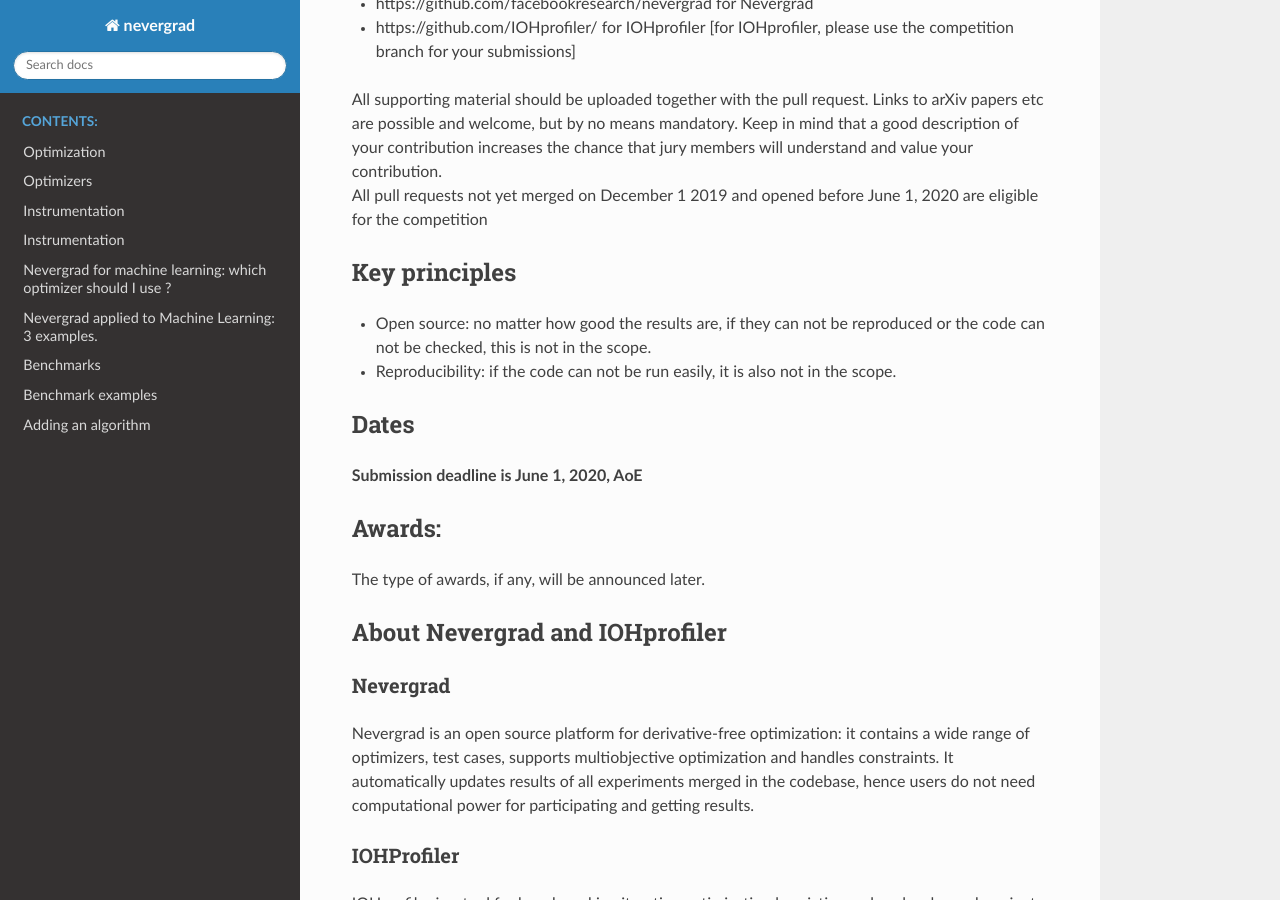
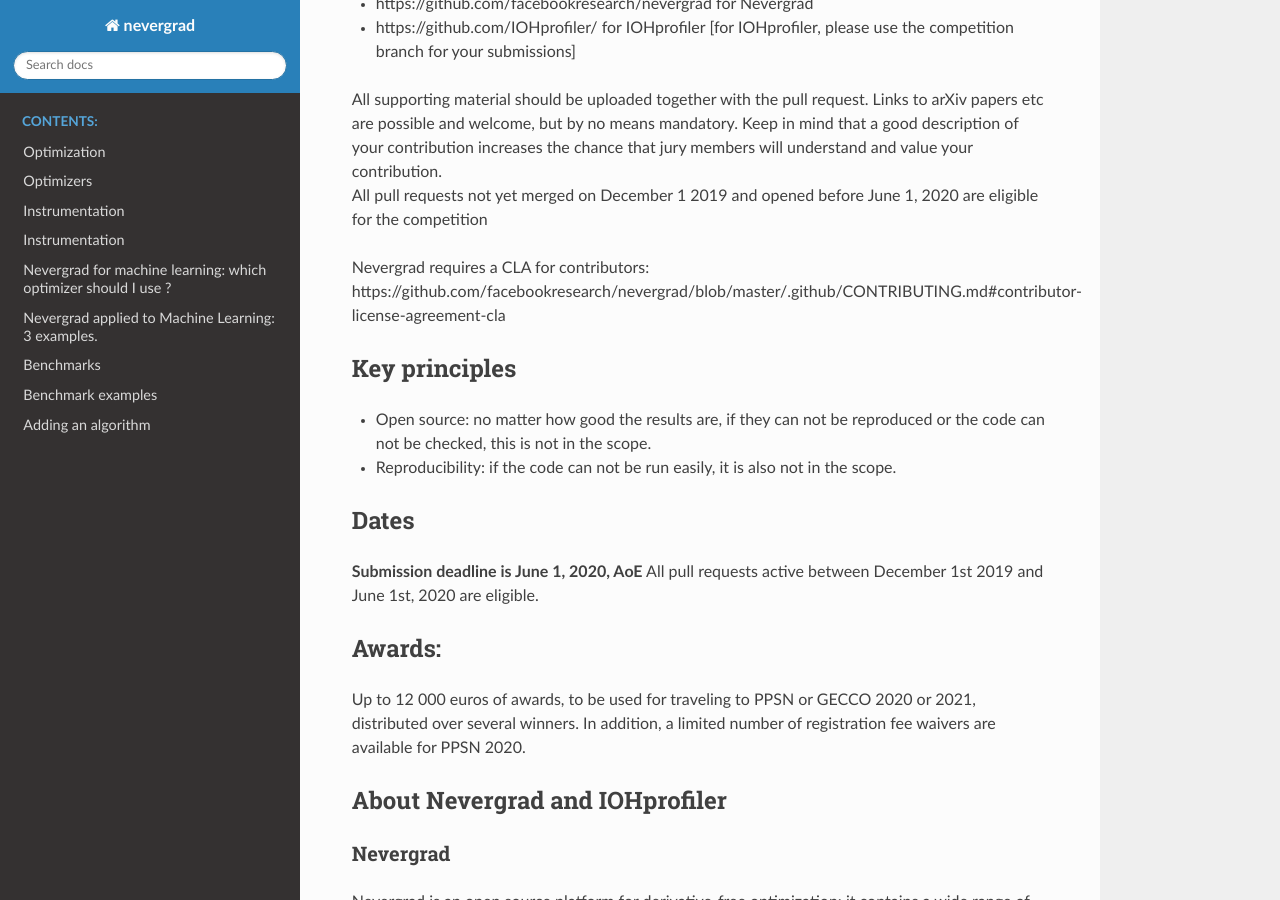
Before and after one commit to facebookresearch/nevergrad, a Sphinx documentation site: the page built from docs/opencompetition2020.md, in a window 1280 px wide and 900 px high, scrolled down 1128 px. Built offline with Sphinx 7.4.7 and the Read the Docs theme 2.0.0, drawn with Linux system fonts in a browser that asks for light colours.

Commit message:
Update opencompetition2020.md (#438)
* Update opencompetition2020.md

* Update opencompetition2020.md

* Update opencompetition2020.md

```diff
--- a/docs/opencompetition2020.md
+++ b/docs/opencompetition2020.md
@@ -37,15 +37,19 @@
 All supporting material should be uploaded together with the pull request. Links to arXiv papers etc are possible and welcome, but by no means mandatory. Keep in mind that a good description of your contribution increases the chance that jury members will understand and value your contribution.
 All pull requests not yet merged on December 1 2019 and opened before June 1, 2020 are eligible for the competition
 
+Nevergrad requires a CLA for contributors: https://github.com/facebookresearch/nevergrad/blob/master/.github/CONTRIBUTING.md#contributor-license-agreement-cla
+
 ## Key principles
 - Open source: no matter how good the results are, if they can not be reproduced or the code can not be checked, this is not in the scope.
 - Reproducibility: if the code can not be run easily, it is also not in the scope.
 
 ## Dates
 **Submission deadline is June 1, 2020, AoE**
+All pull requests active between December 1st 2019 and June 1st, 2020 are eligible.
 
 ## Awards:
-The type of awards, if any, will be announced later.
+Up to 12 000 euros of awards, to be used for traveling to PPSN or GECCO 2020 or 2021, distributed over several winners.
+In addition, a limited number of registration fee waivers are available for PPSN 2020.
 
 ## About Nevergrad and IOHprofiler
 
```
